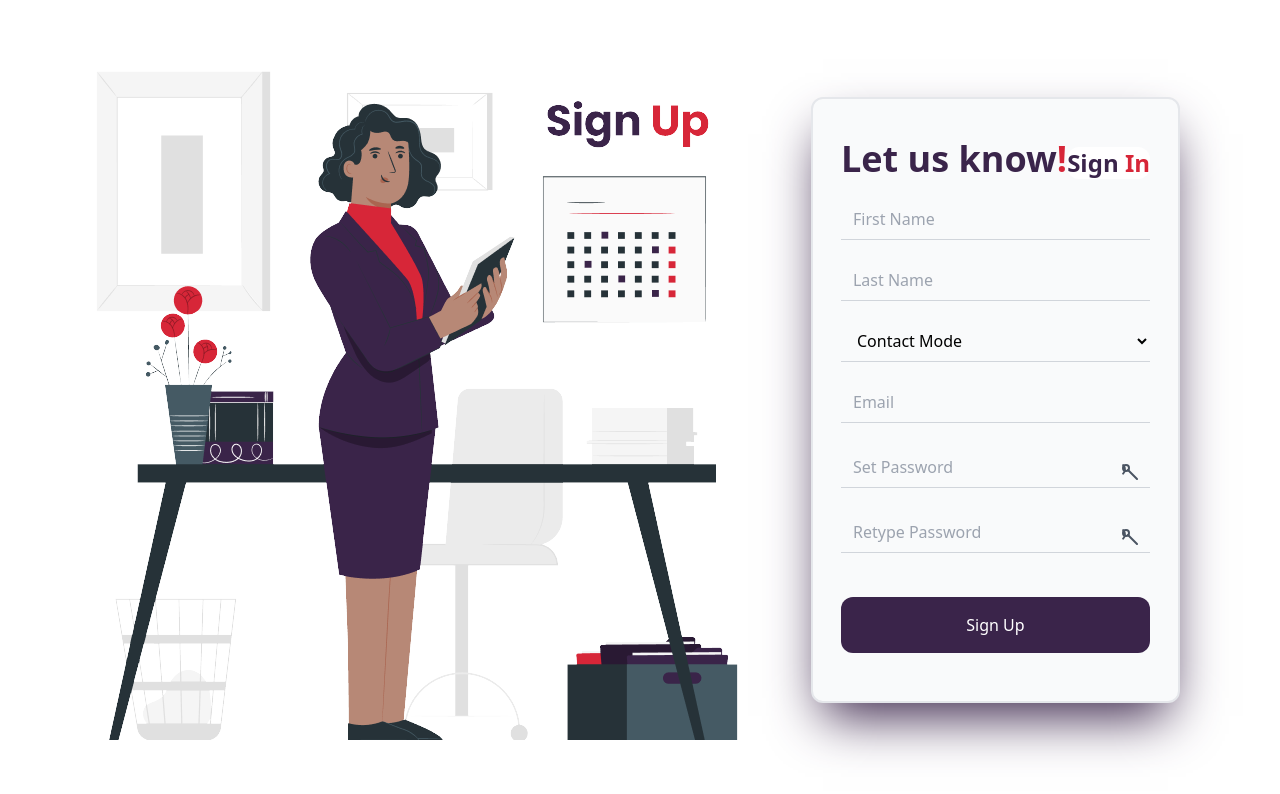
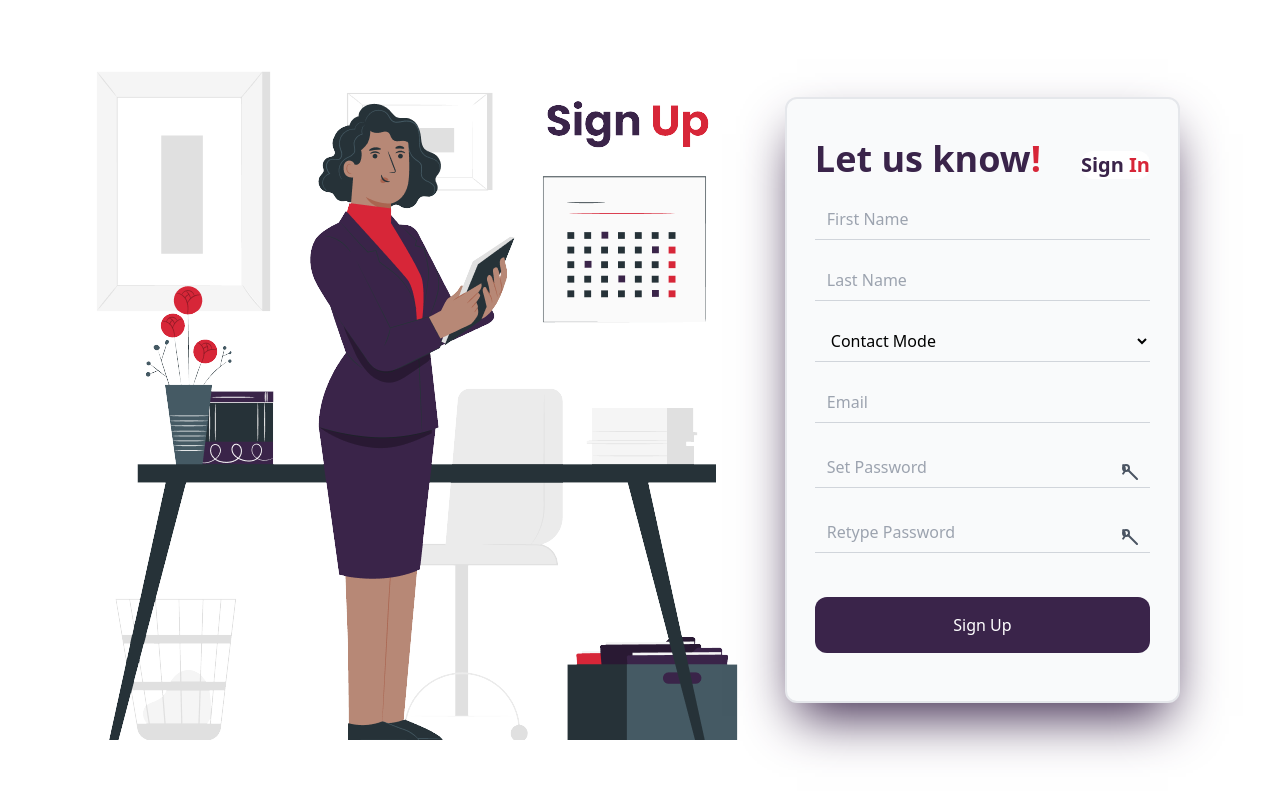
Before and after one commit to Sachin967/User-Authentication, a React (Vite) app in the folder client/: page /register in a window 1280 px wide. Shown: the top 794 px of the page. Built offline with nearby package versions, Linux system fonts and the light colour scheme.

Commit message:
Add .env and node_modules to .gitignore

```diff
--- a/client/src/pages/SignUp.tsx
+++ b/client/src/pages/SignUp.tsx
@@ -122,11 +122,11 @@ const SignUp: React.FC = () => {
                               <div className="text-4xl flex justify-between text-[#3A244A] my-3 text-start font-bold mb-4">
                                    <div>
                                         <h1>
-                                             Let us know<span className="text-[#D72638]">!</span>
+                                             Let us know<span className="text-[#D72638] ">!</span>
                                         </h1>
                                    </div>
-                                   <div className="flex items-end">
-                                        <Link to={'/login'} className="bg-[#ffffff] text-[#3A244A] text-2xl rounded-xl">
+                                   <div className="flex items-end ms-10">
+                                        <Link to={'/login'} className="bg-[#ffffff] text-[#3A244A] text-xl rounded-xl">
                                              Sign <span className="text-[#D72638]">In</span>
                                         </Link>
                                    </div>
```
Also changed, not shown: 1 other file (tests, documents, lock files or other folders).
